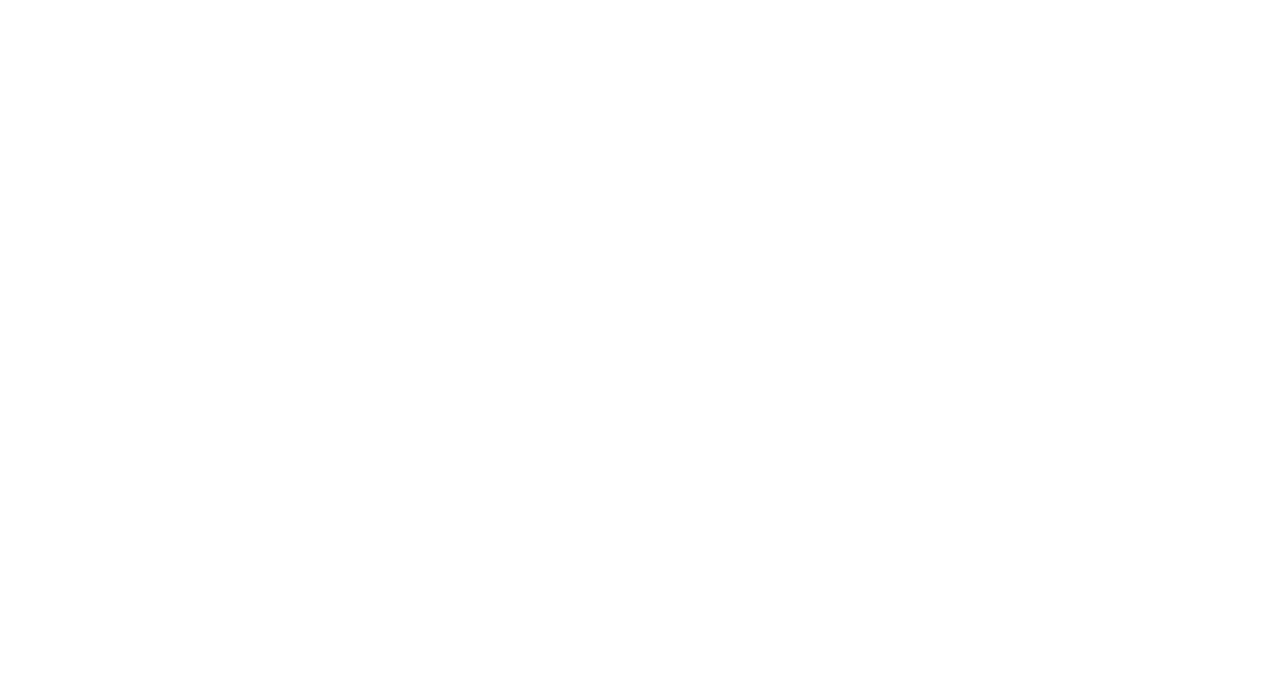
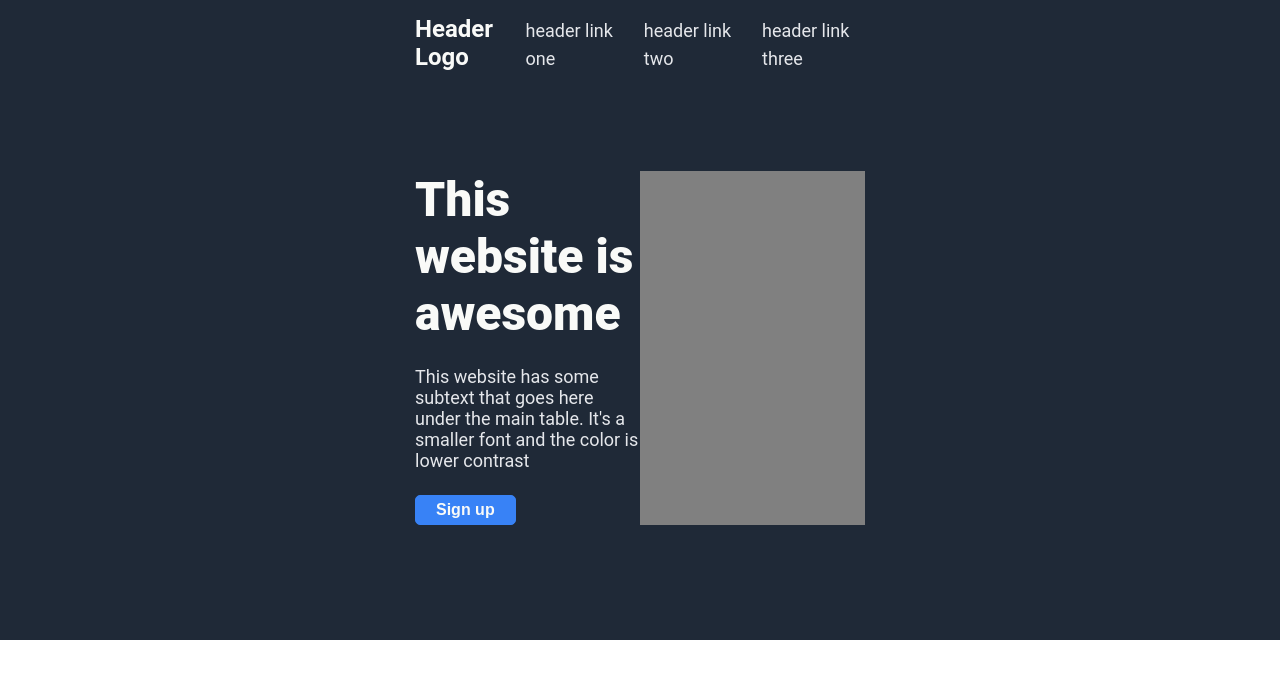
Before and after one commit to Suspence268/Landing-Page, a plain HTML site: page index.html in a window 1280 px wide. Drawn offline with Linux system fonts and the light colour scheme.

Commit message:
Finish header

```diff
--- a/index.html
+++ b/index.html
@@ -7,6 +7,39 @@
     <title>Landing Page</title>
 </head>
 <body>
+    <div class="header">
+        <div class="headerContainer">
+            <div class="nav">
+                Header Logo
+                <ul>
+                    <li><a href="index.html">header link one</a></li>
+                    <li><a href="index.html">header link two</a></li>
+                    <li><a href="index.html">header link three</a></li>
+                </ul>
+            </div>
+            <div class="container">
+                <div class="left">
+                    <div class="heroText">This website is awesome</div>
+                    <div class="subtext">This website has some subtext that goes here under the main table. It's a smaller font and the color is lower contrast</div>
+                    <button>Sign up</button>
+                </div>
+                <div class="right"></div>
+            </div>
+        </div>
+    </div>
 
+    <div class="section1">
+
+    </div>
+    <div class="section2">
+
+    </div>
+    <div class="section3">
+
+    </div>
+
+    <div class="footer">
+
+    </div>
 </body>
 </html>
--- a/styles.css
+++ b/styles.css
@@ -0,0 +1,83 @@
+body{
+    font-family: "Roboto", sans-serif;
+    display: flex;
+    flex-direction: column;
+    margin: 0px;
+}
+
+.header{
+    background-color: #1F2937;
+    padding: 15px;
+}
+
+button{
+    background-color: #3882F6;
+    color: #F9FAF8;
+    padding: 5px 20px;
+    border: 1px solid #3882F6;
+    border-radius: 5px;
+    font-weight: bold;
+    font-size: 16px;
+}
+
+.container{
+    display: flex;
+    margin: 100px 0px;
+}
+
+.left{
+    flex: 1;
+}
+
+.right{
+    background-color: gray;
+    flex: 1;
+}
+
+.headerContainer{
+    margin: 0 400px;
+    display: flex;
+    flex-direction: column;
+}
+
+.nav{
+    display: flex;
+    align-items: center;
+    justify-content: space-between;
+    color: #F9FAF8;
+    font-size: 24px;
+    font-weight: bold;
+}
+
+.nav div{
+    color: #F9FAF8;
+    font-size: 24px;
+    font-weight: bold;
+}
+
+li a{
+    color: #E5E7EB;
+    text-decoration: none;
+    font-size: 18px;
+    font-weight: normal;
+}
+
+ul{
+    list-style-type: none;
+    margin: 0px;
+    padding: 0px;
+    display: flex;
+    gap: 24px;
+}
+
+.heroText{
+    color: #F9FAF8;
+    font-size: 48px;
+    font-weight: 900;
+}
+
+.subtext{
+    font-size: 18px;
+    color: #E5E7EB;
+    margin: 24px 0px;
+}
```
Also changed, not shown: 1 other file.
